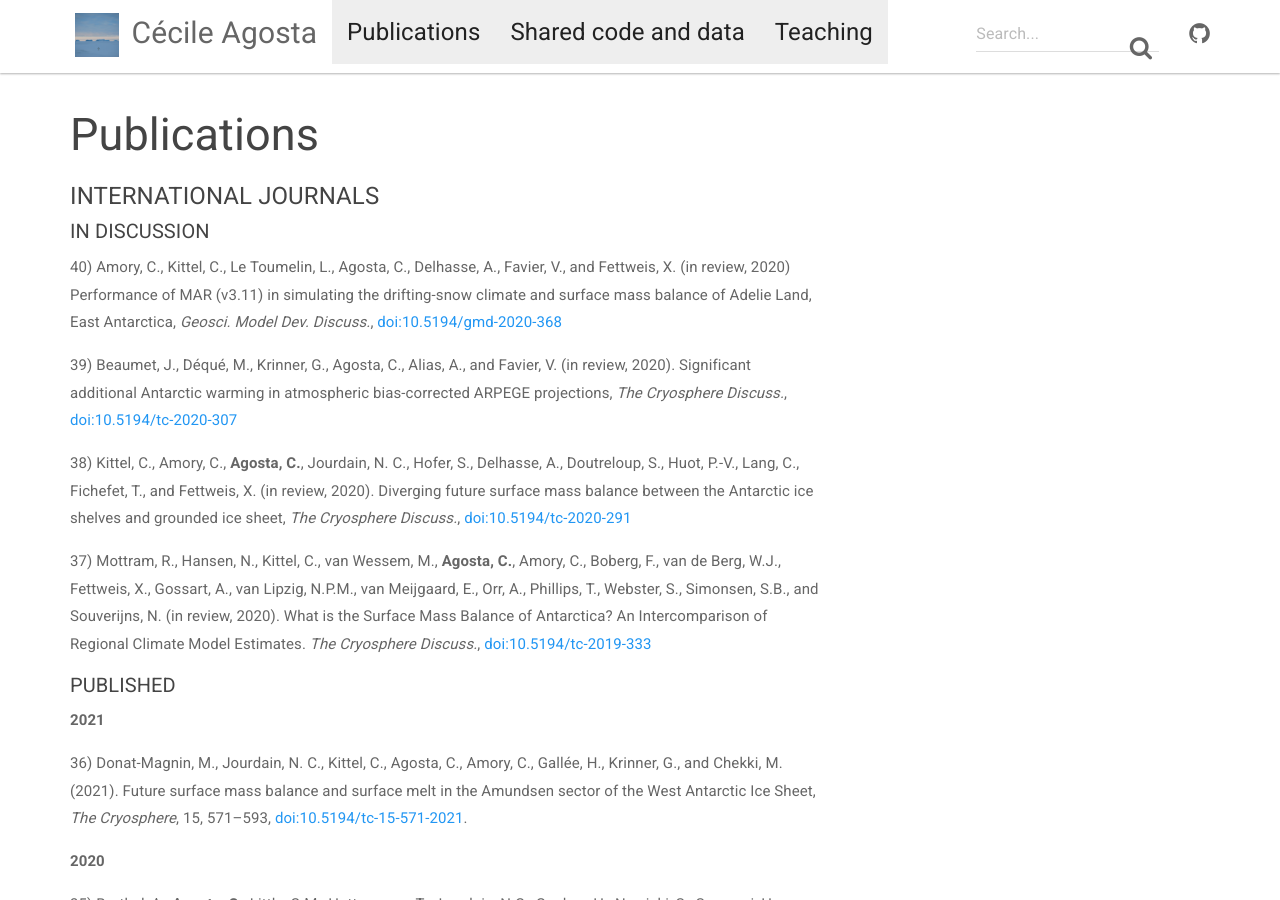
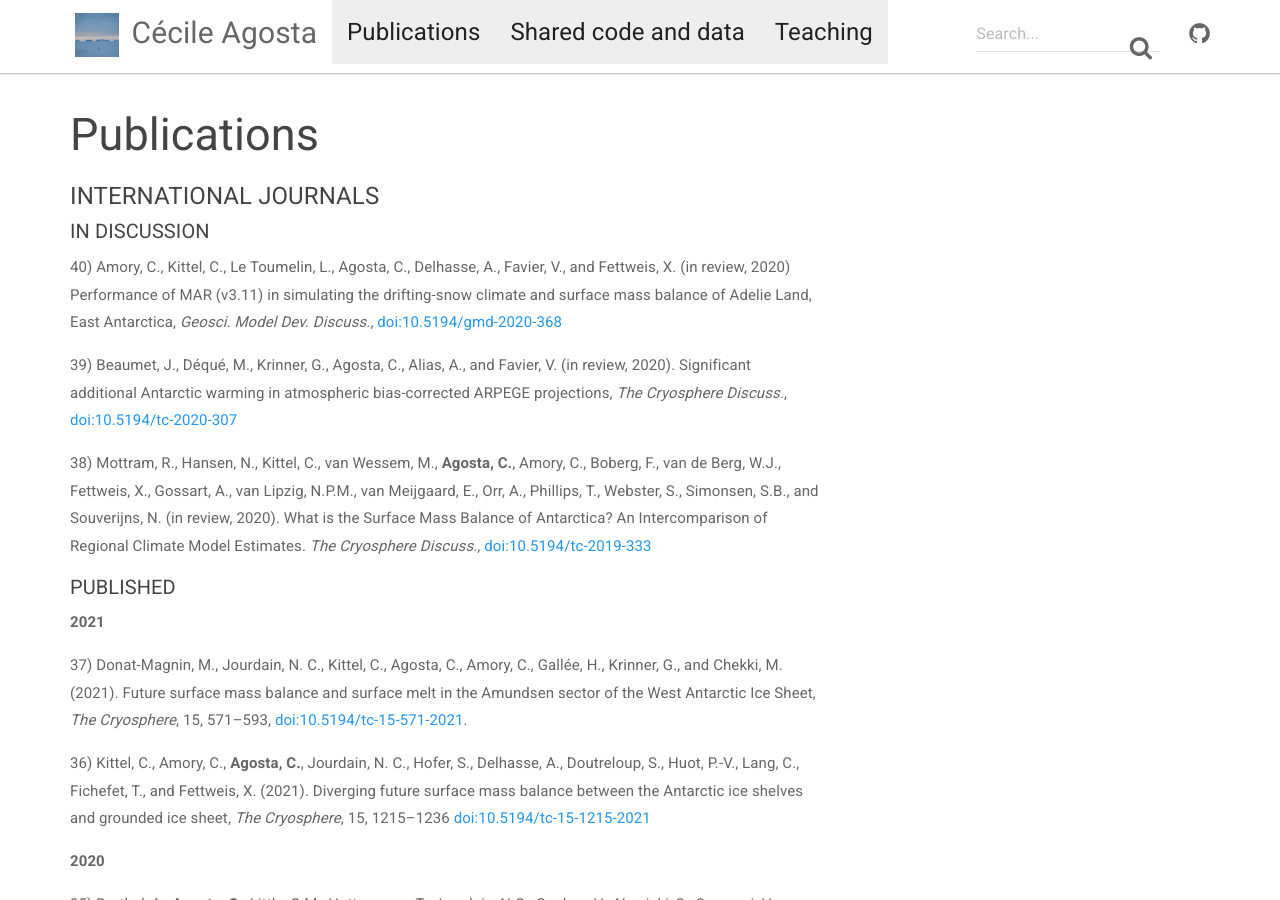
Before and after one commit to cecileagosta/cecileagosta.github.io, a Jekyll site: the page built from _docs/publications.md, in a window 1280 px wide and 900 px high. Built offline with Jekyll 4.4.1, drawn with Linux system fonts in a browser that asks for light colours; nearby versions of some CDN libraries.

Commit message:
updated publications

```diff
--- a/_docs/publications.md
+++ b/_docs/publications.md
@@ -11,16 +11,17 @@ permalink: /publications/
 
 39)  Beaumet, J., Déqué, M., Krinner, G., Agosta, C., Alias, A., and Favier, V. (in review, 2020). Significant additional Antarctic warming in atmospheric bias-corrected ARPEGE projections, *The Cryosphere Discuss.*, [doi:10.5194/tc-2020-307](https://doi.org/10.5194/tc-2020-307)
 
-38) Kittel, C., Amory, C., **Agosta, C.**, Jourdain, N. C., Hofer, S., Delhasse, A., Doutreloup, S., Huot, P.-V., Lang, C., Fichefet, T., and Fettweis, X. (in review, 2020). Diverging future surface mass balance between the Antarctic ice shelves and grounded ice sheet, *The Cryosphere Discuss.*, [doi:10.5194/tc-2020-291](https://doi.org/10.5194/tc-2020-291)
-
-37) Mottram, R., Hansen, N., Kittel, C., van Wessem, M., **Agosta, C.**, Amory, C., Boberg, F., van de Berg, W.J., Fettweis, X., Gossart, A., van Lipzig, N.P.M., van Meijgaard, E., Orr, A., Phillips, T., Webster, S., Simonsen, S.B., and Souverijns, N. (in review, 2020). What is the Surface Mass Balance of Antarctica? An Intercomparison of Regional Climate Model Estimates. *The Cryosphere Discuss.*, [doi:10.5194/tc-2019-333](https://doi.org/10.5194/tc-2019-333)
+38) Mottram, R., Hansen, N., Kittel, C., van Wessem, M., **Agosta, C.**, Amory, C., Boberg, F., van de Berg, W.J., Fettweis, X., Gossart, A., van Lipzig, N.P.M., van Meijgaard, E., Orr, A., Phillips, T., Webster, S., Simonsen, S.B., and Souverijns, N. (in review, 2020). What is the Surface Mass Balance of Antarctica? An Intercomparison of Regional Climate Model Estimates. *The Cryosphere Discuss.*, [doi:10.5194/tc-2019-333](https://doi.org/10.5194/tc-2019-333)
 
 
 ##### PUBLISHED
 
 **2021**
 
-36) Donat-Magnin, M., Jourdain, N. C., Kittel, C., Agosta, C., Amory, C., Gallée, H., Krinner, G., and Chekki, M. (2021). Future surface mass balance and surface melt in the Amundsen sector of the West Antarctic Ice Sheet, *The Cryosphere*, 15, 571–593, [doi:10.5194/tc-15-571-2021](https://doi.org/10.5194/tc-15-571-2021).
+37) Donat-Magnin, M., Jourdain, N. C., Kittel, C., Agosta, C., Amory, C., Gallée, H., Krinner, G., and Chekki, M. (2021). Future surface mass balance and surface melt in the Amundsen sector of the West Antarctic Ice Sheet, *The Cryosphere*, 15, 571–593, [doi:10.5194/tc-15-571-2021](https://doi.org/10.5194/tc-15-571-2021).
+
+
+36) Kittel, C., Amory, C., **Agosta, C.**, Jourdain, N. C., Hofer, S., Delhasse, A., Doutreloup, S., Huot, P.-V., Lang, C., Fichefet, T., and Fettweis, X. (2021). Diverging future surface mass balance between the Antarctic ice shelves and grounded ice sheet, *The Cryosphere*, 15, 1215–1236 [doi:10.5194/tc-15-1215-2021](https://tc.copernicus.org/articles/15/1215/2021/)
 
 **2020**
 
```
Also changed, not shown: 1 other file.
